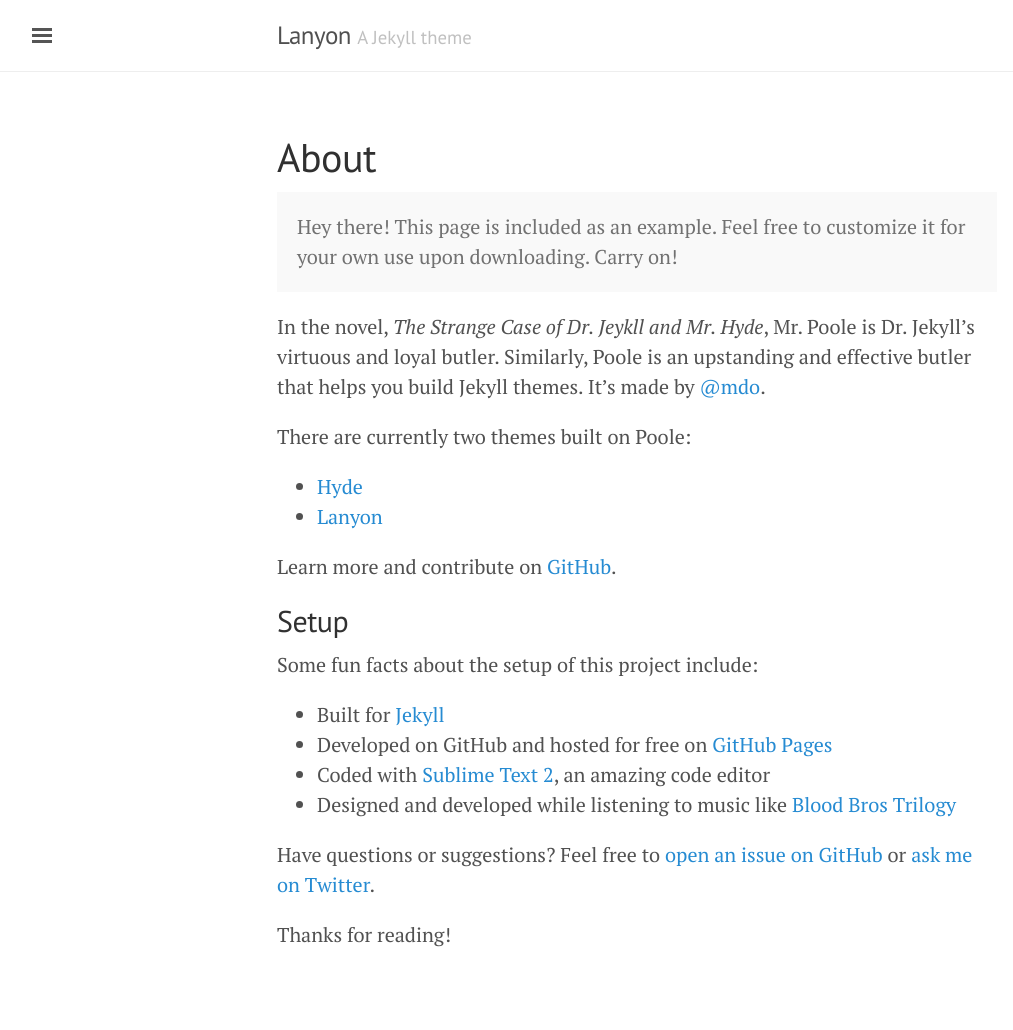
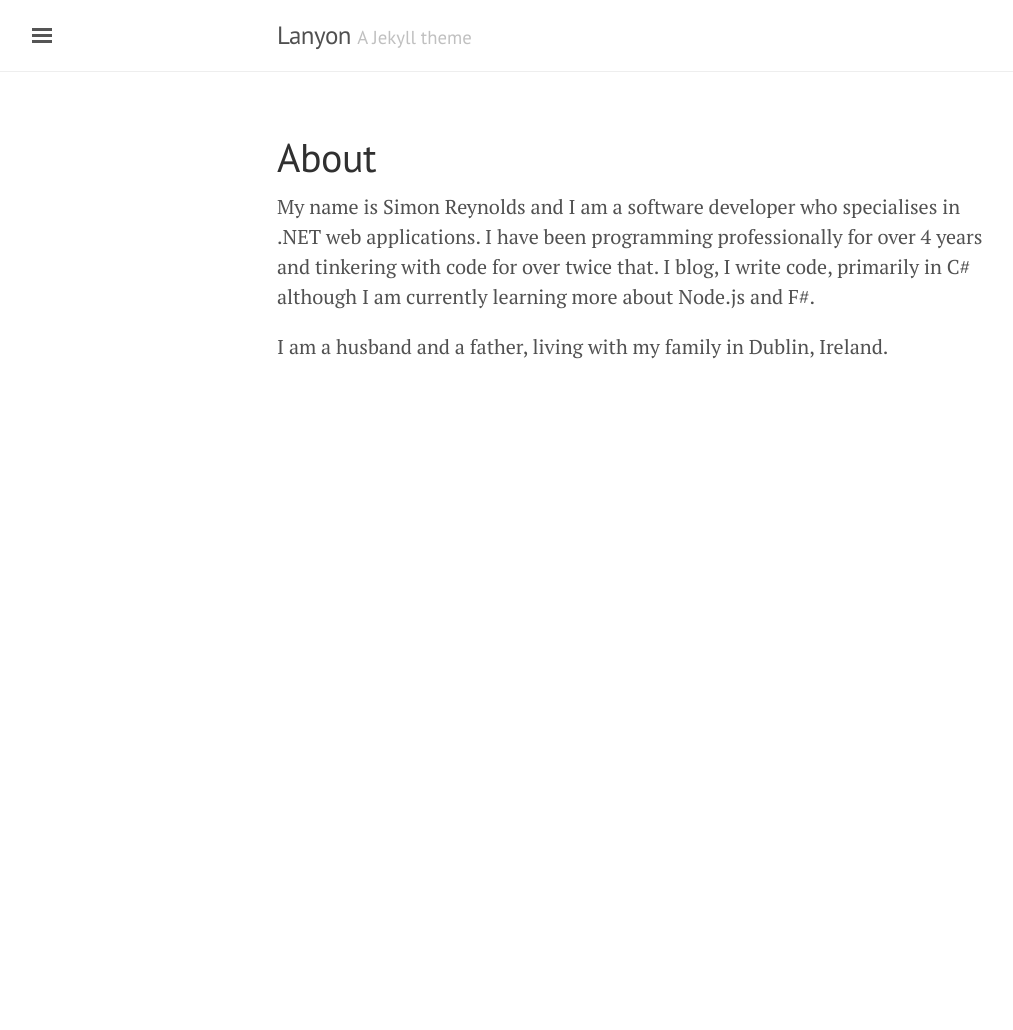
Before and after one commit to simon-reynolds/simon-reynolds.github.io, a Jekyll site: the page built from about.md, in a window 1280 px wide. Shown: the whole page, without its empty margins (3-1016 px from the left). Built offline with Jekyll 4.4.1, drawn with Linux system fonts in a browser that asks for light colours; after the commit the page ends 900 px from its top, so only the background shows below that.

Commit message:
Updated About Me

```diff
--- a/about.md
+++ b/about.md
@@ -3,28 +3,7 @@ layout: page
 title: About
 ---
 
-<p class="message">
-  Hey there! This page is included as an example. Feel free to customize it for your own use upon downloading. Carry on!
-</p>
+My name is Simon Reynolds and I am a software developer who specialises in .NET web applications.
+I have been programming professionally for over 4 years and tinkering with code for over twice that. I blog, I write code, primarily in C# although I am currently learning more about Node.js and F#.
 
-In the novel, *The Strange Case of Dr. Jeykll and Mr. Hyde*, Mr. Poole is Dr. Jekyll's virtuous and loyal butler. Similarly, Poole is an upstanding and effective butler that helps you build Jekyll themes. It's made by [@mdo](https://twitter.com/mdo).
-
-There are currently two themes built on Poole:
-
-* [Hyde](http://hyde.getpoole.com)
-* [Lanyon](http://lanyon.getpoole.com)
-
-Learn more and contribute on [GitHub](https://github.com/poole).
-
-## Setup
-
-Some fun facts about the setup of this project include:
-
-* Built for [Jekyll](http://jekyllrb.com)
-* Developed on GitHub and hosted for free on [GitHub Pages](https://pages.github.com)
-* Coded with [Sublime Text 2](http://sublimetext.com), an amazing code editor
-* Designed and developed while listening to music like [Blood Bros Trilogy](https://soundcloud.com/maddecent/sets/blood-bros-series)
-
-Have questions or suggestions? Feel free to [open an issue on GitHub](https://github.com/poole/issues/new) or [ask me on Twitter](https://twitter.com/mdo).
-
-Thanks for reading!
+I am a husband and a father, living with my family in Dublin, Ireland.
```
